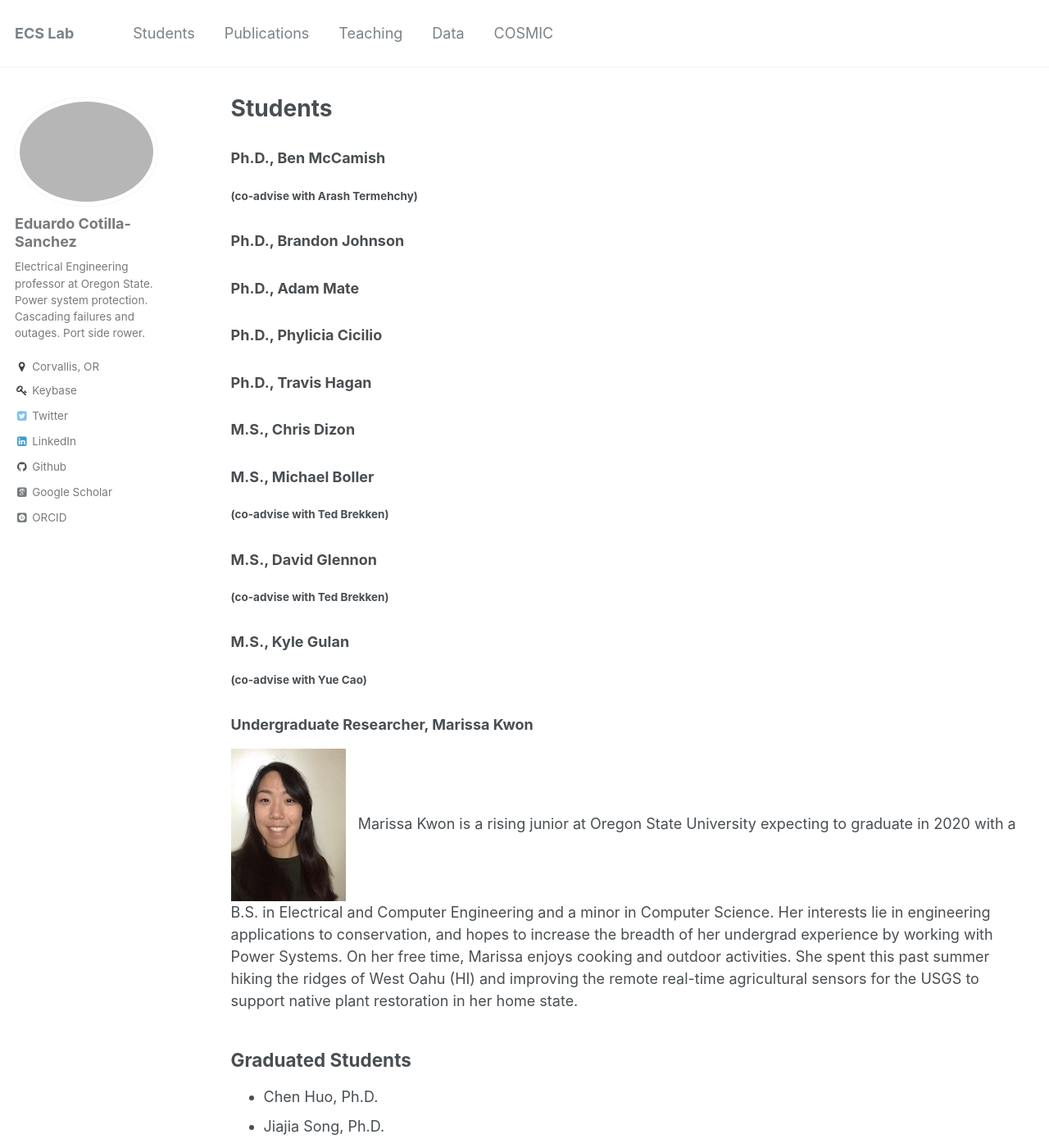
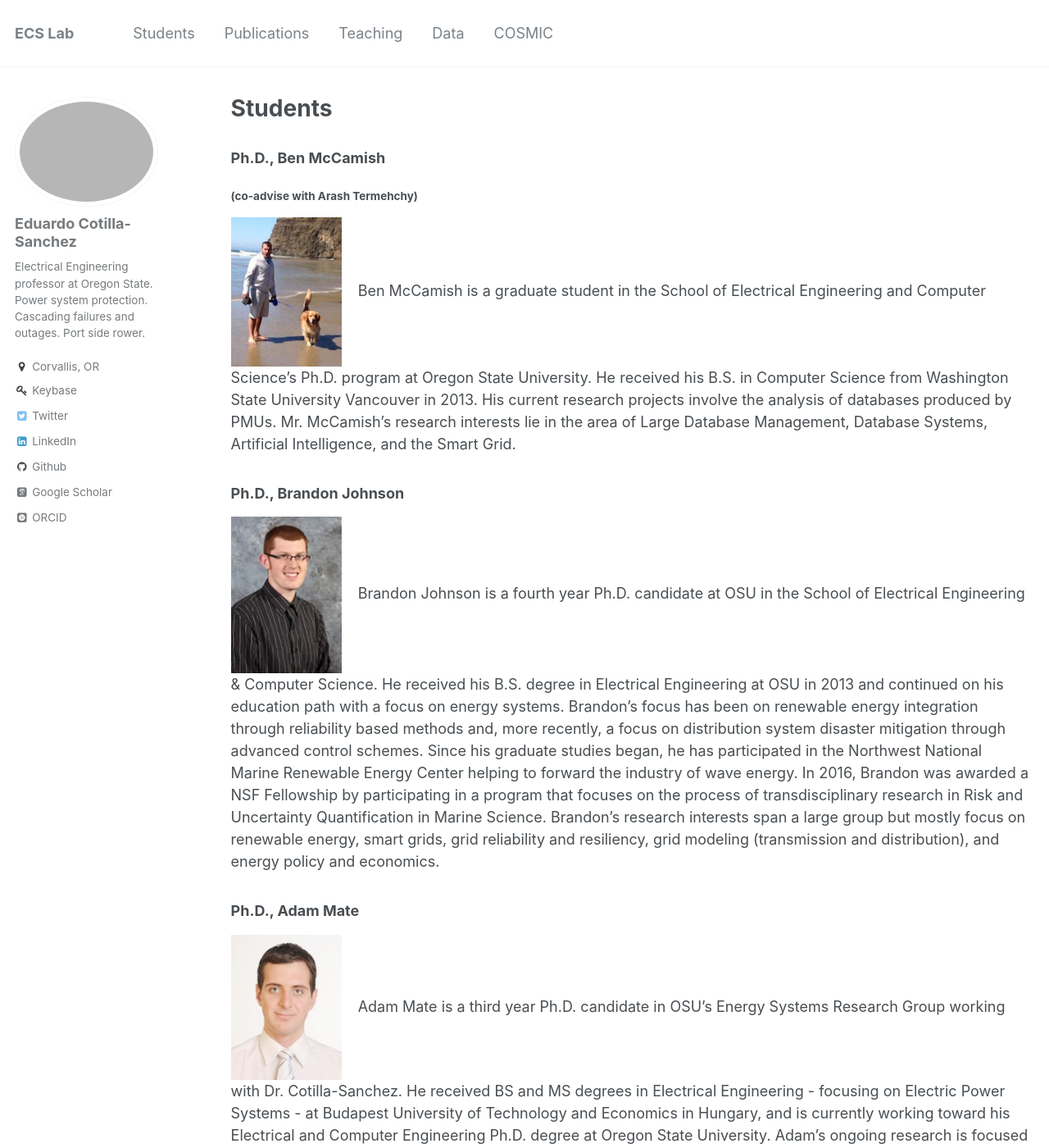
Before and after one commit to ecotillasanchez/ecotillasanchez.github.io, a Jekyll site: the page built from _pages/students.md, in a window 1280 px wide and 1400 px high. Shown: the whole window at 82% size. Built offline with Jekyll 4.4.1, drawn with Linux system fonts in a browser that asks for light colours; some web fonts are replaced; some of the changed text lies outside the part shown.

Commit message:
Uploaded more student pictures.

```diff
--- a/_pages/students.md
+++ b/_pages/students.md
@@ -9,12 +9,16 @@ author_profile: true
 
 ### Ph.D., Ben McCamish
 ###### (co-advise with Arash Termehchy)
+<img src="https://ecotillasanchez.github.io/files/ben.jpeg" alt="Marissa Kwon" width="150" height="200" style="float:left" style="padding-right:15px"> Ben McCamish is a graduate student in the School of Electrical Engineering and Computer Science's Ph.D. program at Oregon State University. He received his B.S. in Computer Science from Washington State University Vancouver in 2013. His current research projects involve the analysis of databases produced by PMUs. Mr. McCamish's research interests lie in the area of Large Database Management, Database Systems, Artificial Intelligence, and the Smart Grid.
 
 ### Ph.D., Brandon Johnson
+<img src="https://ecotillasanchez.github.io/files/brandon.jpeg" alt="Marissa Kwon" width="150" height="200" style="float:left" style="padding-right:15px"> [Brandon Johnson](https://www.linkedin.com/in/johnbran/) is a fourth year Ph.D. candidate at OSU in the School of Electrical Engineering & Computer Science. He received his B.S. degree in Electrical Engineering at OSU in 2013 and continued on his education path with a focus on energy systems. Brandon's focus has been on renewable energy integration through reliability based methods and, more recently, a focus on distribution system disaster mitigation through advanced control schemes. Since his graduate studies began, he has participated in the Northwest National Marine Renewable Energy Center helping to forward the industry of wave energy. In 2016, Brandon was awarded a NSF Fellowship by participating in a program that focuses on the process of transdisciplinary research in Risk and Uncertainty Quantification in Marine Science. Brandon's research interests span a large group but mostly focus on renewable energy, smart grids, grid reliability and resiliency, grid modeling (transmission and distribution), and energy policy and economics.
 
 ### Ph.D., Adam Mate
+<img src="https://ecotillasanchez.github.io/files/adam.jpeg" alt="Marissa Kwon" width="150" height="200" style="float:left" style="padding-right:15px"> [Adam Mate](https://linkedin.com/in/adammate) is a third year Ph.D. candidate in OSU's Energy Systems Research Group working with Dr. Cotilla-Sanchez. He received BS and MS degrees in Electrical Engineering - focusing on Electric Power Systems - at Budapest University of Technology and Economics in Hungary, and is currently working toward his Electrical and Computer Engineering Ph.D. degree at Oregon State University. Adam's ongoing research is focused on resiliency related questions (increasing the resiliency and disaster preparedness of Oregon's and the Pacific Northwest's power system) and on renewable energies (modeling wind and wave farms, simulating and analyzing their effect on the electrical grid and its reliability). His research expertise and interest further includes: modeling and operation of power systems, integration of renewable energy sources, smart and micro grids, and energy and environmental legislation.
 
 ### Ph.D., Phylicia Cicilio
+<img src="https://ecotillasanchez.github.io/files/phylicia.jpeg" alt="Marissa Kwon" width="150" height="200" style="float:left" style="padding-right:15px"> Phylicia Cicilio is pursuing her Ph.D. in Electrical and Computer Engineering with the Energy Systems Group. She received her B.S. in Chemical Engineering at the University of New Hampshire in 2013. She now works with Dr. Cotilla-Sanchez focusing on smart grid and energy storage modeling. In her spare time, Phylicia enjoys rock climbing, hiking, and playing the bari sax.
 
 ### Ph.D., Travis Hagan
 
@@ -31,7 +35,7 @@ author_profile: true
 
 ### Undergraduate Researcher, Marissa Kwon
 
-<img src="https://ecotillasanchez.github.io/files/marissa.jpeg" alt="Marissa Kwon" width="150" height="200" style="float:left" style="padding-right:10px"> [Marissa Kwon](https://www.linkedin.com/in/marissa-kwon-7a5731131) is a rising junior at Oregon State University expecting to graduate in 2020 with a B.S. in Electrical and Computer Engineering and a minor in Computer Science. Her interests lie in engineering applications to conservation, and hopes to increase the breadth of her undergrad experience by working with Power Systems. On her free time, Marissa enjoys cooking and outdoor activities. She spent this past summer hiking the ridges of West Oahu (HI) and improving the remote real-time agricultural sensors for the USGS to support native plant restoration in her home state.
+<img src="https://ecotillasanchez.github.io/files/marissa.jpeg" alt="Marissa Kwon" width="150" height="200" style="float:left" style="padding-right:15px"> <p style="overflow:hidden" [Marissa Kwon](https://www.linkedin.com/in/marissa-kwon-7a5731131) is a rising junior at Oregon State University expecting to graduate in 2020 with a B.S. in Electrical and Computer Engineering and a minor in Computer Science. Her interests lie in engineering applications to conservation, and hopes to increase the breadth of her undergrad experience by working with Power Systems. On her free time, Marissa enjoys cooking and outdoor activities. She spent this past summer hiking the ridges of West Oahu (HI) and improving the remote real-time agricultural sensors for the USGS to support native plant restoration in her home state. style </p>
 
 ## Graduated Students
 * Chen Huo, Ph.D.
```
Also changed, not shown: files/adam.jpeg (added), files/ben.jpeg (added), files/brandon.jpeg (added), files/phylicia.jpeg (added), 2 other files.
